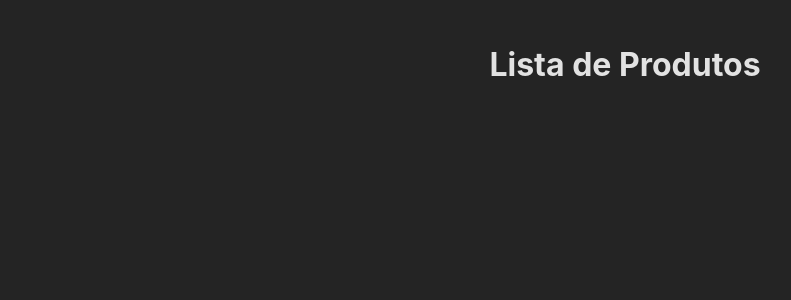
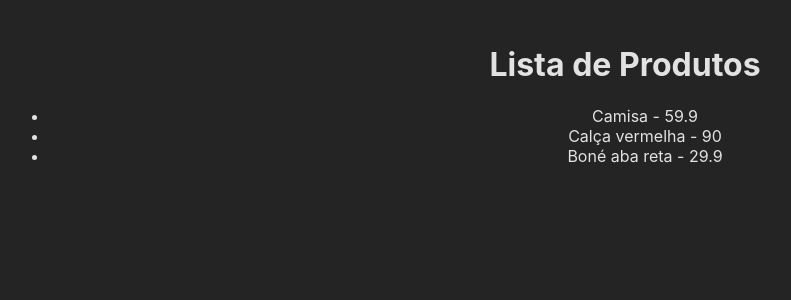
Before and after one commit to samueljdev/react-do-zero-a-maestria, a React (Vite) app: page / in a window 1280 px wide. Shown: the top 300 px of the page, without its empty margins (15-806 px from the left). Built offline with nearby package versions, Linux system fonts and the light colour scheme; data requests are answered from the project's data file.

Commit message:
02-resgatando dados da API

```diff
--- a/src/App.jsx
+++ b/src/App.jsx
@@ -1,10 +1,31 @@
 import './App.css'
+import { useState, useEffect } from 'react'
+
+const url = "http://localhost:3000/products"
 
 function App() {
+  const [products, setProducts] = useState([])
+
+  // resgatando os dados
+  useEffect(() => {
+    async function fetchData() {
+      const res = await fetch(url)
+      const data = await res.json()
+      setProducts(data)
+    }
+
+    fetchData()
+  }, [])
 
   return (
     <>
       <h1>Lista de Produtos</h1>
+      <ul>
+        {products.map((product) => (
+          <li key={product.id}>
+            {product.name} - {product.price}</li>
+        ))}
+      </ul>
     </>
   )
 }
```
